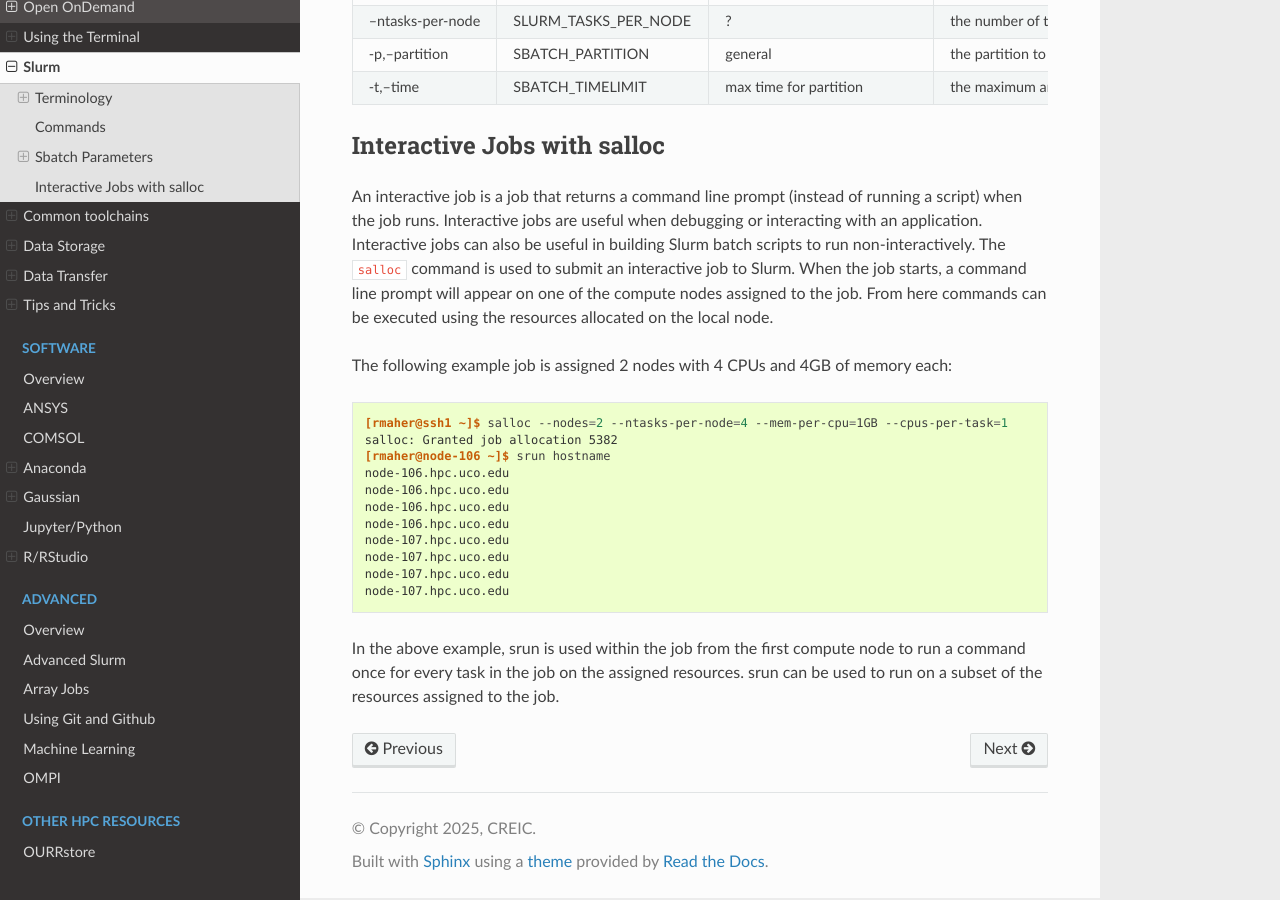
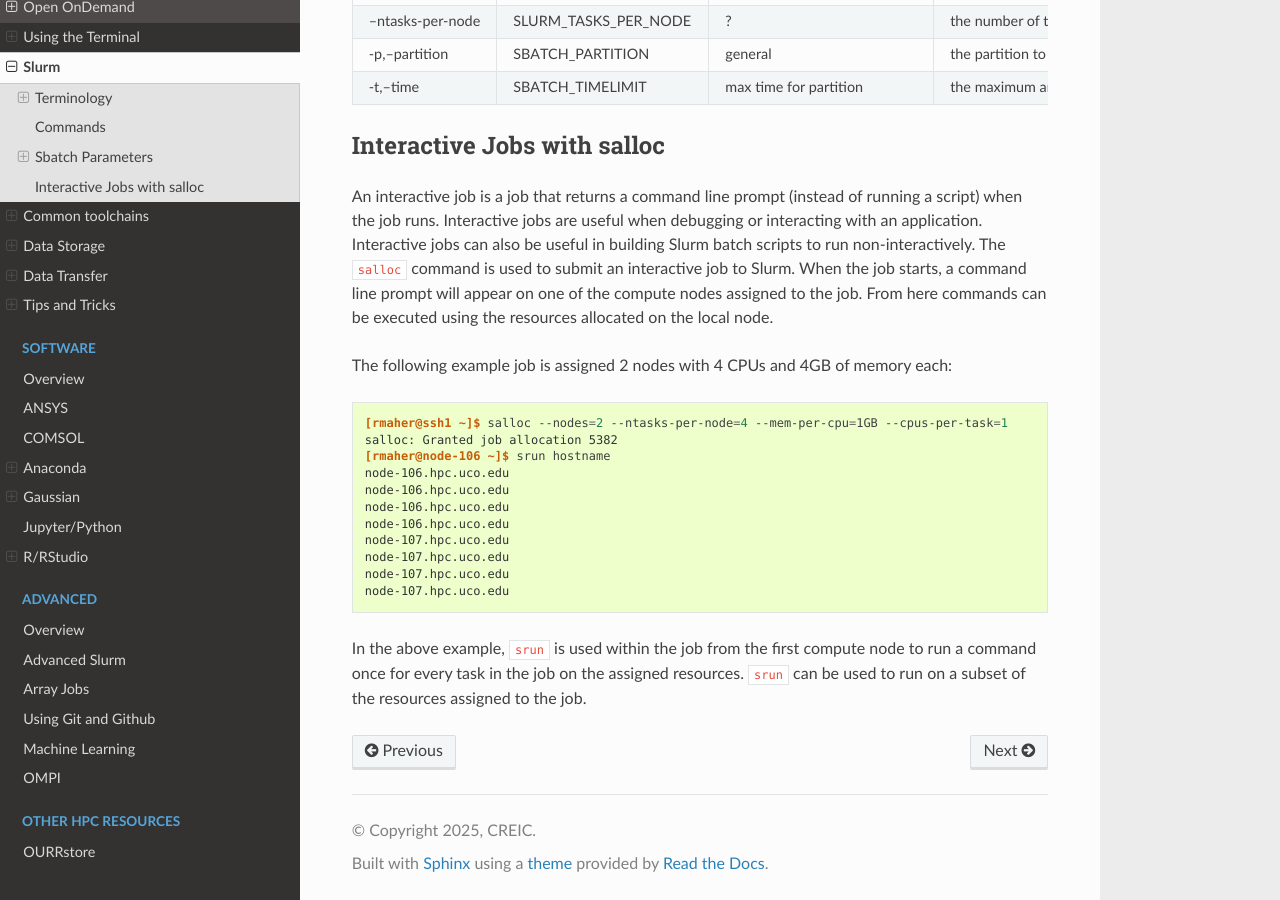
Before and after one commit to UCO-HPC/buddy-documentation, a Sphinx documentation site: the page built from source/general/slurm.rst, in a window 1280 px wide and 900 px high, scrolled down 1736 px. Built offline with Sphinx 7.4.7 and the Read the Docs theme 3.1.0, drawn with Linux system fonts in a browser that asks for light colours; some of the changed text lies outside the part shown.

Commit message:
Fixing typos

```diff
--- a/source/general/slurm.rst
+++ b/source/general/slurm.rst
@@ -97,4 +97,4 @@ The following example job is assigned 2 nodes with 4 CPUs and 4GB of memory each
     node-107.hpc.uco.edu
     node-107.hpc.uco.edu
 
-In the above example, srun is used within the job from the first compute node to run a command once for every task in the job on the assigned resources. srun can be used to run on a subset of the resources assigned to the job.
+In the above example, ``srun`` is used within the job from the first compute node to run a command once for every task in the job on the assigned resources. ``srun`` can be used to run on a subset of the resources assigned to the job.
```
Also changed, not shown: other parts of source/general/slurm.rst (+2 -2 lines).
